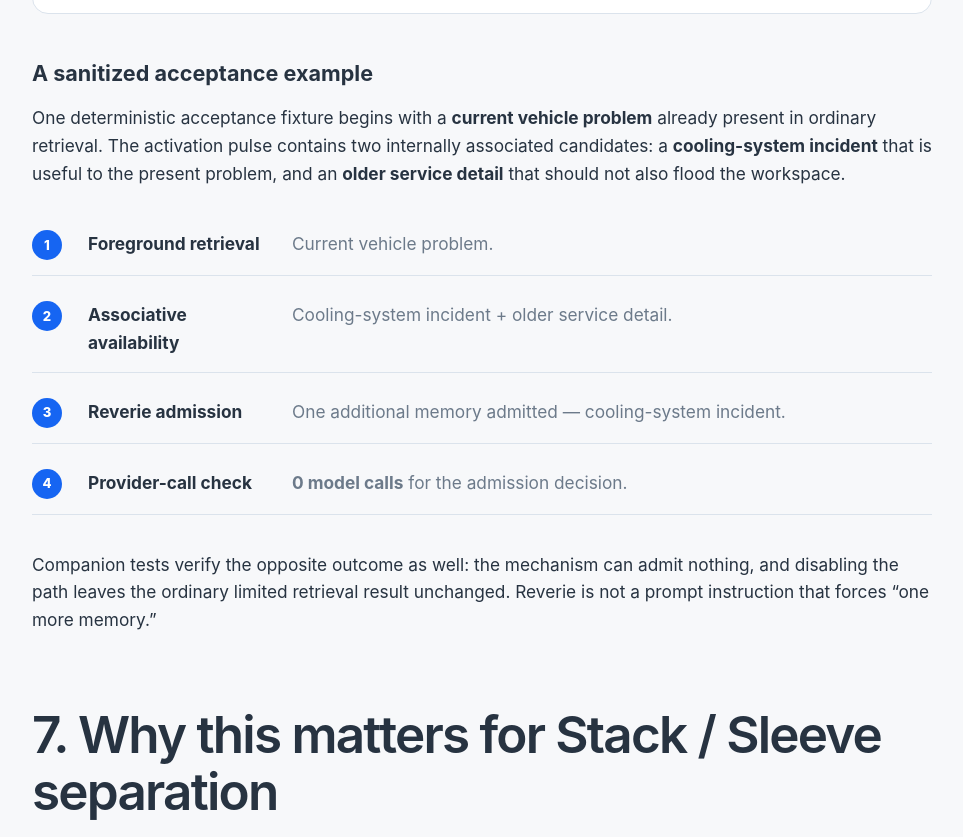
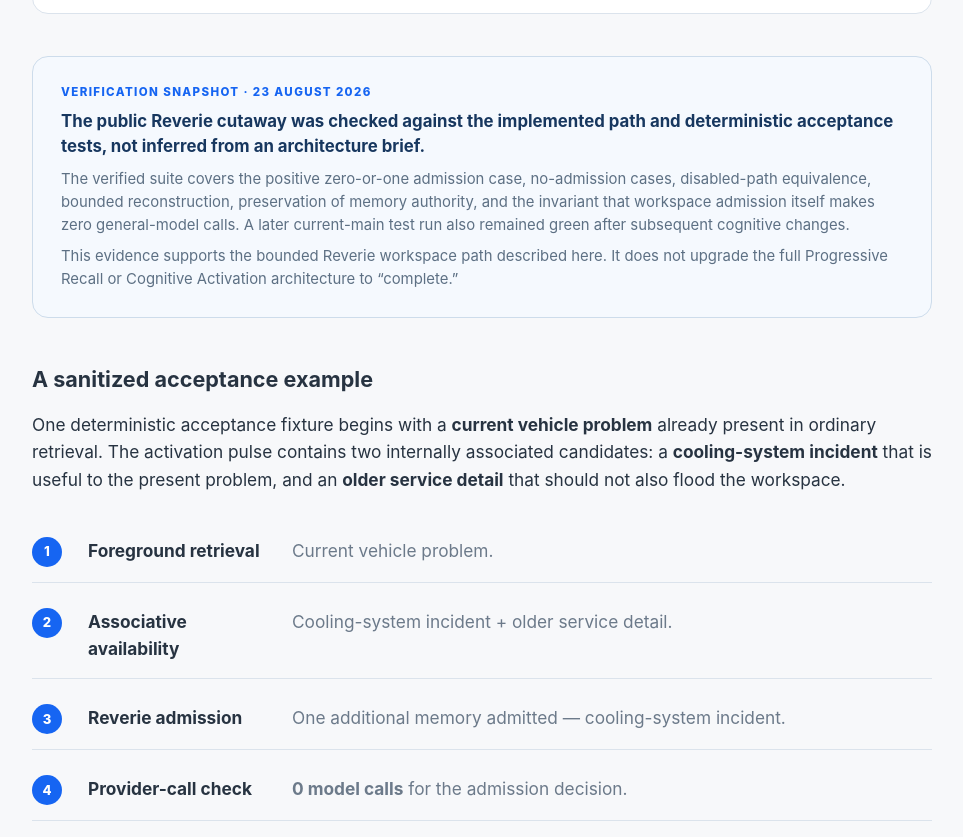
Before and after one commit to jiwebdev/lunainf-site, an Astro site: page /research/progressive-recall in a window 1280 px wide. Shown: the part 5873-6710 px from the top of the page, without its empty margins (158-1121 px from the left). Built offline with nearby package versions, Linux system fonts and the light colour scheme; Astro itself is replaced by a stand-in of ours.

Commit message:
Add implementation verification snapshot to Progressive Recall
Make the engineer-facing evidence boundary explicit while preserving the partial/complete capability distinction and protected implementation details.

```diff
--- a/src/pages/research/progressive-recall.astro
+++ b/src/pages/research/progressive-recall.astro
@@ -122,6 +122,13 @@ import BaseLayout from '../../layouts/BaseLayout.astro';
         </table>
       </div>
 
+      <div class="verification-snapshot">
+        <span>VERIFICATION SNAPSHOT · 23 AUGUST 2026</span>
+        <strong>The public Reverie cutaway was checked against the implemented path and deterministic acceptance tests, not inferred from an architecture brief.</strong>
+        <p>The verified suite covers the positive zero-or-one admission case, no-admission cases, disabled-path equivalence, bounded reconstruction, preservation of memory authority, and the invariant that workspace admission itself makes zero general-model calls. A later current-main test run also remained green after subsequent cognitive changes.</p>
+        <p>This evidence supports the bounded Reverie workspace path described here. It does not upgrade the full Progressive Recall or Cognitive Activation architecture to “complete.”</p>
+      </div>
+
       <h3>A sanitized acceptance example</h3>
       <p>
         One deterministic acceptance fixture begins with a <strong>current vehicle problem</strong> already present in ordinary retrieval. The activation pulse contains two internally associated candidates: a <strong>cooling-system incident</strong> that is useful to the present problem, and an <strong>older service detail</strong> that should not also flood the workspace.
@@ -191,6 +198,10 @@ import BaseLayout from '../../layouts/BaseLayout.astro';
     .status { display: inline-block; padding: 4px 9px; border-radius: 999px; font-size: .72rem; font-weight: 800; letter-spacing: .08em; }
     .status.active { color: #005c69; background: #d9f7fa; }
     .status.partial { color: #0c4eab; background: #e5efff; }
+    .verification-snapshot { margin: 6px 0 44px; padding: 26px 28px; border: 1px solid #cddceb; border-radius: 16px; background: #f5f9fe; }
+    .verification-snapshot > span { display: block; margin-bottom: 8px; color: #1665f2; font-size: .72rem; font-weight: 800; letter-spacing: .12em; }
+    .verification-snapshot > strong { display: block; margin-bottom: 10px; color: #17375f; font-size: 1.05rem; line-height: 1.45; }
+    .verification-snapshot p { margin: 8px 0 0; color: #5d7084; font-size: .93rem; line-height: 1.55; }
     .acceptance-steps { list-style: none; counter-reset: step; padding: 0; margin: 28px 0 36px; }
     .acceptance-steps li { counter-increment: step; display: grid; grid-template-columns: 42px 190px 1fr; gap: 14px; align-items: start; padding: 15px 0; border-bottom: 1px solid #dbe3ec; }
     .acceptance-steps li::before { content: counter(step); display: grid; place-items: center; width: 30px; height: 30px; border-radius: 50%; color: #fff; background: #1665f2; font-size: .82rem; font-weight: 800; }
```
